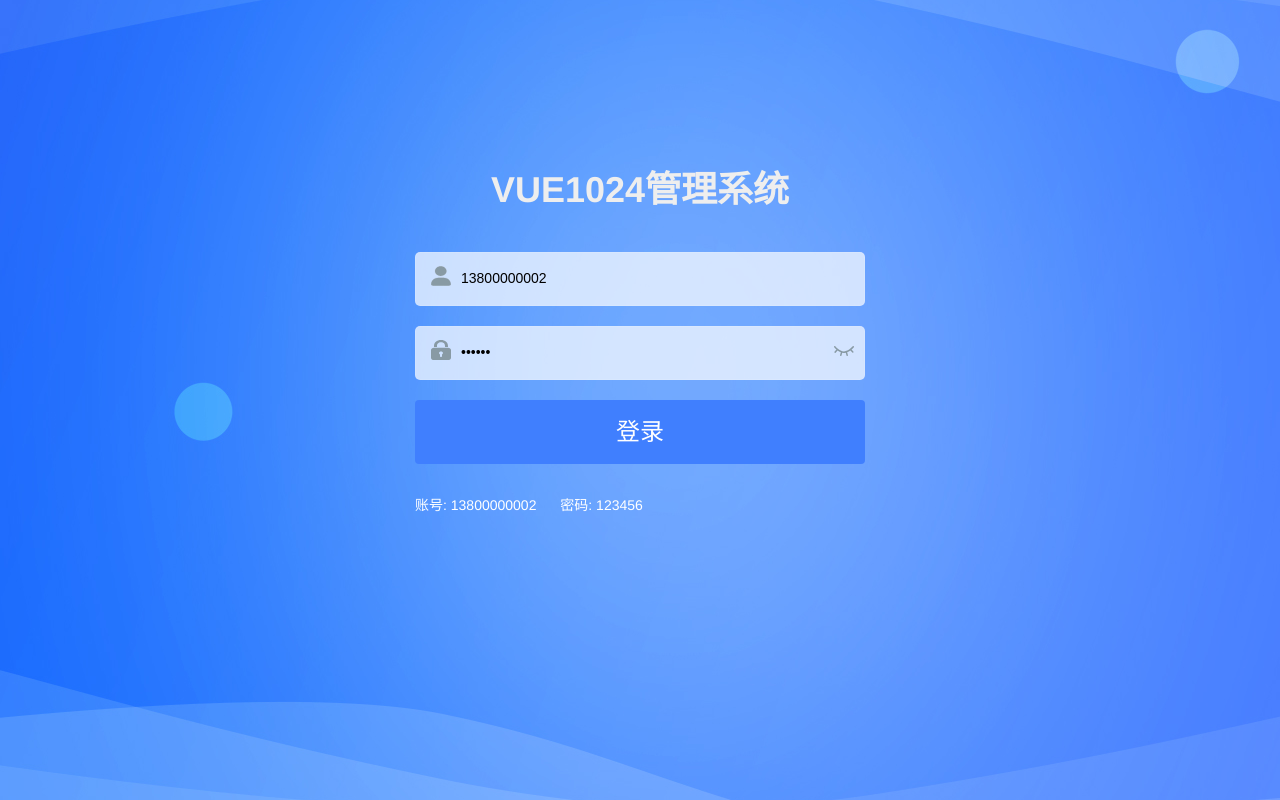
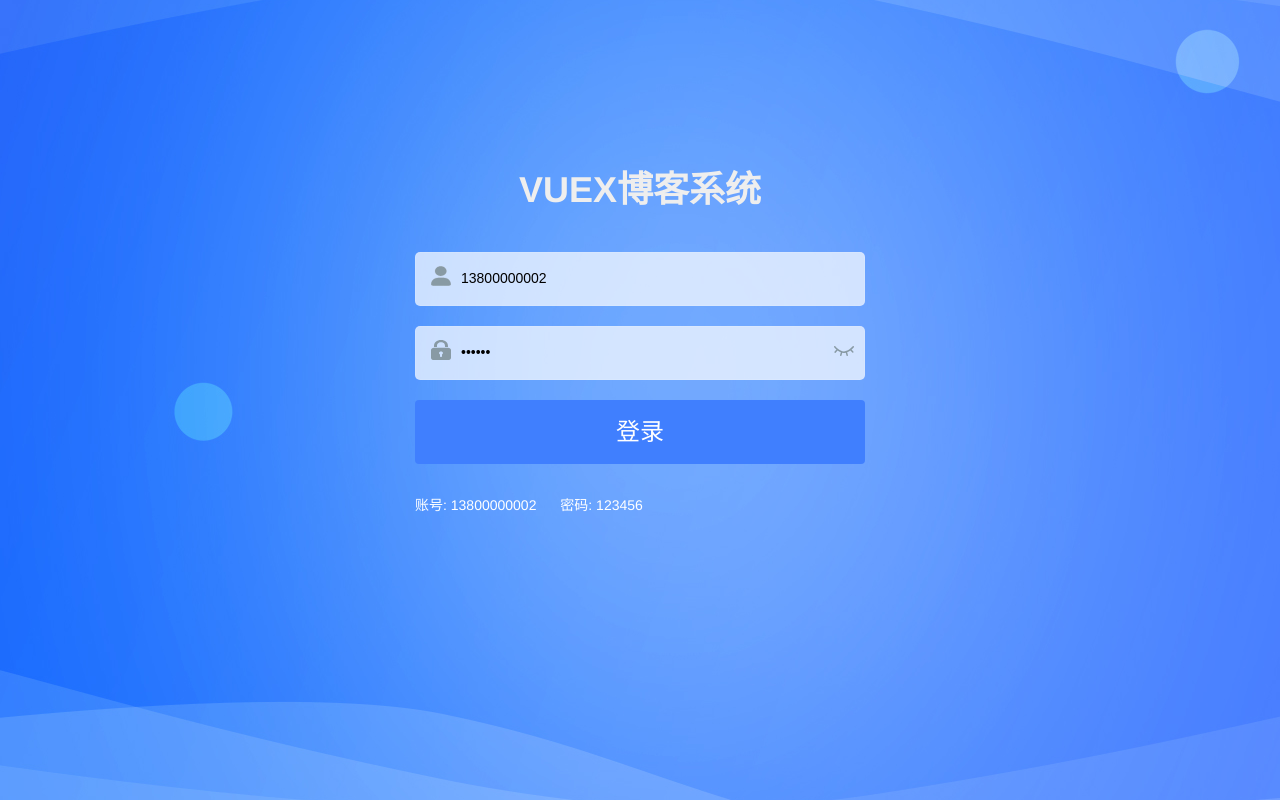
Before and after one commit to Sjj1024/GitVue, a Vue app: page / in a window 1280 px wide. Built offline with nearby package versions, Linux system fonts and the light colour scheme.

Commit message:
修改page title

```diff
--- a/src/main.js
+++ b/src/main.js
@@ -6,6 +6,7 @@ import ElementUI from 'element-ui'
 import 'element-ui/lib/theme-chalk/index.css'
 import '@/styles/index.scss' // global css
 import '@/icons' // icon
+import '@/permission' // permission control
 
 // 注册自己的插件，这个use方法会调用上边的install
 import Component from '@/components'
--- /dev/null
+++ b/src/permission.js
@@ -0,0 +1,22 @@
+// 导入路由
+import router from "./router";
+
+// 白名单列表
+const whiteList = ["/login", "/404"]
+
+// 路有导航守卫
+router.beforeEach(async (to, from, next) => {
+  if (true) {
+    // 如果存在token，并且访问的是登陆页，就跳转到主页
+    document.title = to.name || "VUEX博客系统"
+    console.log('document.title' + document.title);
+    next()
+  } else {
+    // 没有token，判断是否是白名单，然后放行还是跳到登陆页
+    if (whiteList.includes(to.path)) {
+      next()
+    } else {
+      next("/login")
+    }
+  }
+})
--- a/src/router/index.js
+++ b/src/router/index.js
@@ -8,6 +8,7 @@ Vue.use(Router)
 export const constantRoutes = [
     {
         path: '/',
+        name: "登陆页",
         component: () => import('@/views/login/index'),
         hidden: true
     },
@@ -19,9 +20,10 @@ export const constantRoutes = [
     {
         path: '/index', // 路由地址
         component: Layout,  // 组件地址
+        name: 'VUEX博客系统',
         children: [{
             path: '', // 路由地址
-            name: 'index',
+            name: 'VUEX博客系统',
             component: () => import('@/views/index/index'),
             meta: { title: '首页', icon: 'dashboard' }
         }]
@@ -29,9 +31,10 @@ export const constantRoutes = [
     {
         path: '/article', // 路由地址
         component: Layout,  // 组件地址
+        name: '文章页面',
         children: [{
             path: '', // 路由地址
-            name: 'article',
+            name: '文章页面',
             component: () => import('@/views/article/index'),
             meta: { title: '文章页面', icon: 'dashboard' }
         }]
@@ -39,18 +42,20 @@ export const constantRoutes = [
     {
         path: '/category', // 路由地址
         component: Layout,  // 组件地址
+        name: '文章列表',
         children: [{
             path: '', // 路由地址
-            name: 'category',
+            name: '文章列表',
             component: () => import('@/views/category/index'),
             meta: { title: '文章列表', icon: 'dashboard' }
         }]
     },
-    // {
-    //     path: '/404',
-    //     component: () => import('@/views/404'),
-    //     hidden: true
-    // },
+    {
+        path: '/404',
+        name: "404",
+        component: () => import('@/views/404'),
+        hidden: true
+    },
     // 404 page must be placed at the end !!!如果是静态路由，放这里就可以
     { path: '*', redirect: '/404', hidden: true }
 ]
@@ -60,7 +65,7 @@ const createRouter = () => new Router({
     // mode: 'history', // require service support
     // mode: 'hash', // require service support
     scrollBehavior: () => ({ y: 0 }),
-    base: '/hr/', // 配置项目的基础地址
+    base: '/', // 配置项目的基础地址
     routes: [...constantRoutes] // 临时合并所有的路由
 })
 
--- a/src/views/login/index.vue
+++ b/src/views/login/index.vue
@@ -9,7 +9,7 @@
       label-position="left"
     >
       <div class="title-container">
-        <h3 class="title">VUE1024管理系统</h3>
+        <h3 class="title">VUEX博客系统</h3>
       </div>
 
       <el-form-item prop="mobile">
--- a/vue.config.js
+++ b/vue.config.js
@@ -5,7 +5,7 @@ function resolve(dir) {
   return path.join(__dirname, dir)
 }
 
-const name = 'vue Admin Template' // page title
+const name = 'VUEX博客系统' // page title
 
 //定义cdn
 let cdn = { css: [], js: [] }
```
